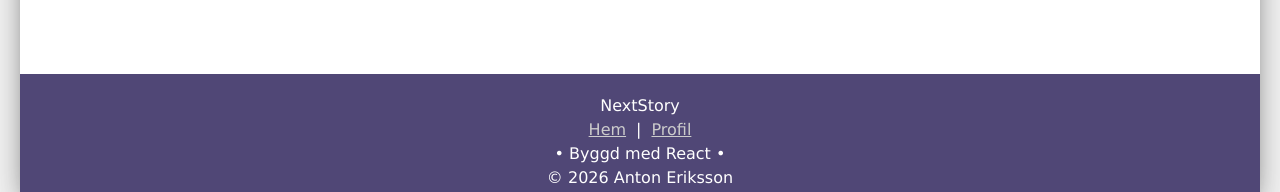
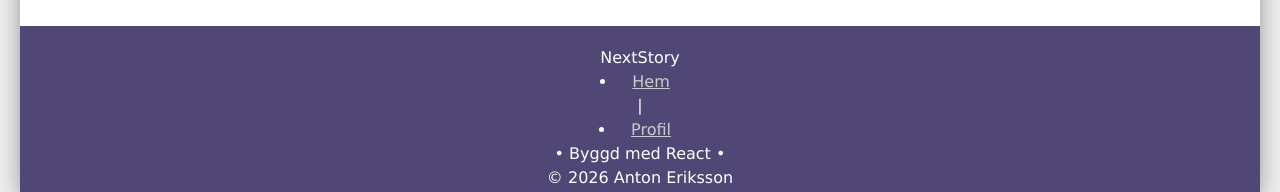
Before and after one commit to aner2308/frontendNC, a React (Vite) app in the folder NextChapter/: page /book/1 in a window 1280 px wide. Shown: the part 590-782 px from the top of the page. Built offline with nearby package versions, Linux system fonts and the light colour scheme; no server answers.

Commit message:
Lagt till dynamisk rendering av länkar i footern

```diff
--- a/NextChapter/src/components/Footer.tsx
+++ b/NextChapter/src/components/Footer.tsx
@@ -1,7 +1,11 @@
-
+import { NavLink } from "react-router-dom";
+import { useContext } from "react";
+import { AuthContext } from "../context/AuthContext";
 
 //Footer
 const Footer = () => {
+    const { token } = useContext(AuthContext);
+
     return (
         <footer className="footer">
             <div className="footer-content">
@@ -11,9 +15,25 @@ const Footer = () => {
                 </p>
 
                 <nav className="footer-links">
-                    <a href="/">Hem</a>
-                    |
-                    <a href="/profile">Profil</a>
+                    {token ? (
+                        <NavLink to="/">
+                            Hem
+                        </NavLink>
+                    ) : (
+                        <>
+                            <li>
+                                <NavLink to="/">
+                                    Hem
+                                </NavLink>
+                            </li>
+                            |
+                            <li>
+                                <NavLink to="/profile">
+                                    Profil
+                                </NavLink>
+                            </li>
+                        </>
+                    )}
                 </nav>
 
                 <p className="footer-tech">
```
Also changed, not shown: NextChapter/src/pages/Home.tsx (line endings or trailing spaces).
